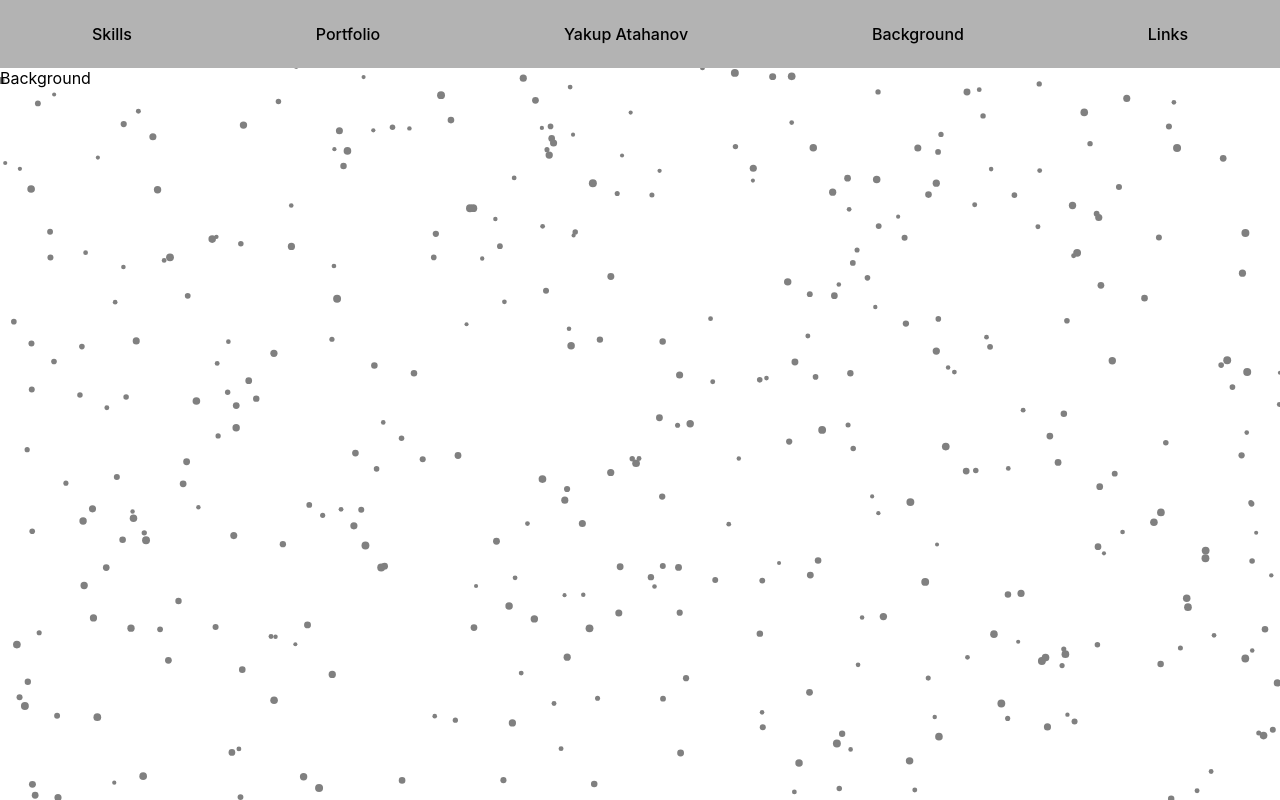
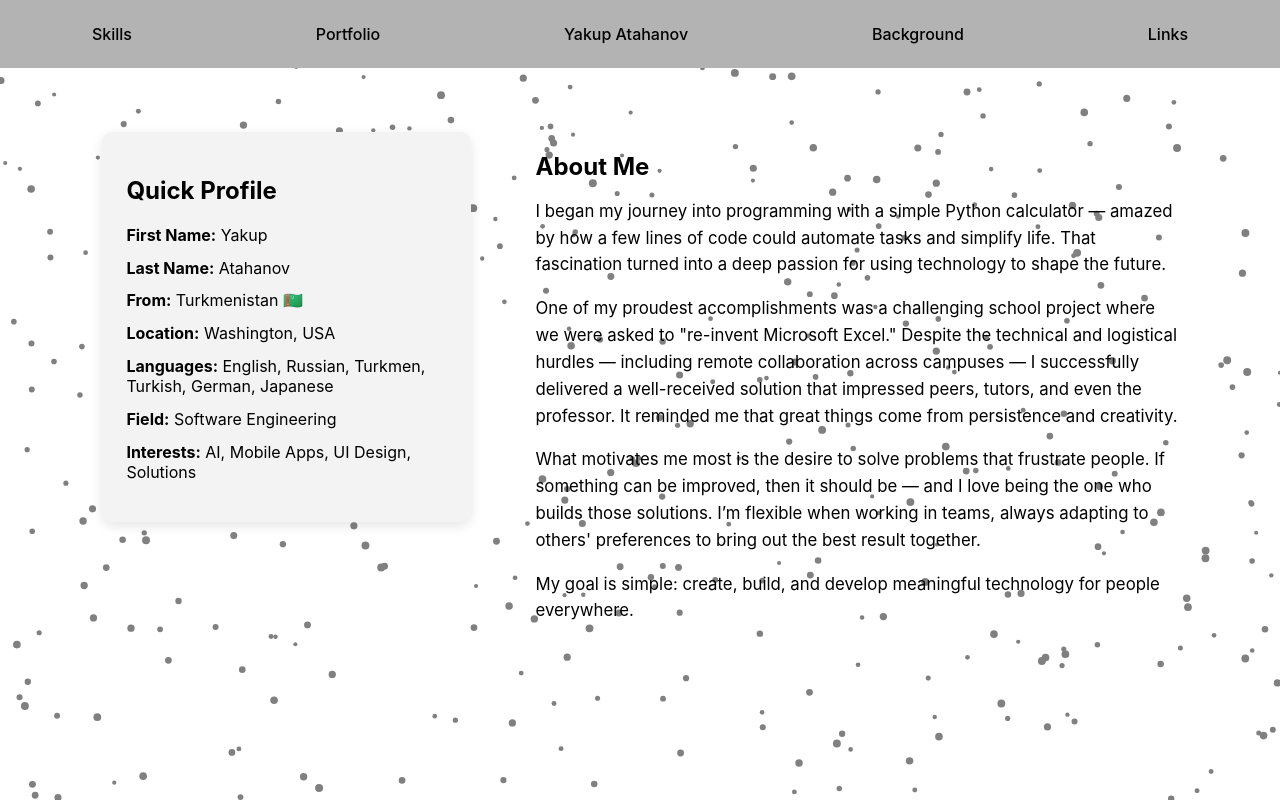
Before and after one commit to YakupAtahanov/my-portfolio, a React (Create React App) app in the folder my-portfolio/: page /background in a window 1280 px wide. Built offline with nearby package versions, Linux system fonts and the light colour scheme.

Commit message:
Polished my biography. Also polished code in Layout.

```diff
--- a/my-portfolio/src/App.js
+++ b/my-portfolio/src/App.js
@@ -4,6 +4,7 @@ import Layout from './Components/Layout';
 import HomePage from './Pages/HomePage';
 import SkillPage from './Pages/SkillPage';
 import PortfolioPage from './Pages/PortfolioPage';
+import BackgroundPage from './Pages/BackgroundPage';
 
 // Dummy pages. I will create it later in /Pages folder.
 const Background = () => <div>Background</div>;
@@ -17,7 +18,7 @@ function App() {
           <Route index element={<HomePage />} />
           <Route path="skills" element={<SkillPage />} />
           <Route path="portfolio" element={<PortfolioPage />} />
-          <Route path="background" element={<Background />} />
+          <Route path="background" element={<BackgroundPage />} />
           <Route path="links" element={<Links />} />
         </Route>
       </Routes>
--- a/my-portfolio/src/Components/Layout.css
+++ b/my-portfolio/src/Components/Layout.css
@@ -6,7 +6,7 @@
 .layout {
   font-family: 'Inter', sans-serif;
   background-color: transparent;
-  min-height: 100vh;
+  min-height: calc(100dvh - 68px);;
   position: relative;
   overflow: hidden;
   z-index: 1;
--- /dev/null
+++ b/my-portfolio/src/Pages/BackgroundPage.css
@@ -0,0 +1,48 @@
+.background-page {
+  width: 100%;
+  height: calc(100dvh - 68px);
+  padding: 4rem 8vw;
+  box-sizing: border-box;
+  position: relative;
+}
+
+.background-container {
+  display: flex;
+  flex-wrap: wrap;
+  gap: 4rem;
+  align-items: flex-start;
+}
+
+.background-profile {
+  flex: 1;
+  min-width: 250px;
+  background-color: #f3f3f3;
+  padding: 1.5rem;
+  border-radius: 10px;
+  box-shadow: 0 4px 12px rgba(0,0,0,0.1);
+}
+
+.background-profile ul {
+  list-style: none;
+  padding: 0;
+}
+
+.background-profile li {
+  margin-bottom: 0.8rem;
+  font-size: 1rem;
+}
+
+.background-bio {
+  flex: 2;
+  min-width: 300px;
+}
+
+.background-bio h2 {
+  margin-bottom: 1rem;
+}
+
+.background-bio p {
+  font-size: 1.05rem;
+  margin-bottom: 1rem;
+  line-height: 1.6;
+}
--- /dev/null
+++ b/my-portfolio/src/Pages/BackgroundPage.js
@@ -0,0 +1,47 @@
+import React from 'react';
+import './BackgroundPage.css';
+
+export default function BackgroundPage() {
+  return (
+    <div className="background-page">
+      <div className="background-container">
+
+        <div className="background-profile">
+          <h2>Quick Profile</h2>
+          <ul>
+            <li><strong>First Name:</strong> Yakup</li>
+            <li><strong>Last Name:</strong> Atahanov</li>
+            <li><strong>From:</strong> Turkmenistan 🇹🇲</li>
+            <li><strong>Location:</strong> Washington, USA</li>
+            <li><strong>Languages:</strong> English, Russian, Turkmen, Turkish, German, Japanese</li>
+            <li><strong>Field:</strong> Software Engineering</li>
+            <li><strong>Interests:</strong> AI, Mobile Apps, UI Design, Solutions</li>
+          </ul>
+        </div>
+
+        <div className="background-bio">
+          <h2>About Me</h2>
+          <p>
+            I began my journey into programming with a simple Python calculator — amazed by how a few lines of code
+            could automate tasks and simplify life. That fascination turned into a deep passion for using technology
+            to shape the future.
+          </p>
+          <p>
+            One of my proudest accomplishments was a challenging school project where we were asked to "re-invent Microsoft Excel."
+            Despite the technical and logistical hurdles — including remote collaboration across campuses — I successfully
+            delivered a well-received solution that impressed peers, tutors, and even the professor. It reminded me that great things
+            come from persistence and creativity.
+          </p>
+          <p>
+            What motivates me most is the desire to solve problems that frustrate people. If something can be improved,
+            then it should be — and I love being the one who builds those solutions. I’m flexible when working in teams,
+            always adapting to others' preferences to bring out the best result together.
+          </p>
+          <p>
+            My goal is simple: create, build, and develop meaningful technology for people everywhere.
+          </p>
+        </div>
+      </div>
+    </div>
+  );
+}
```
